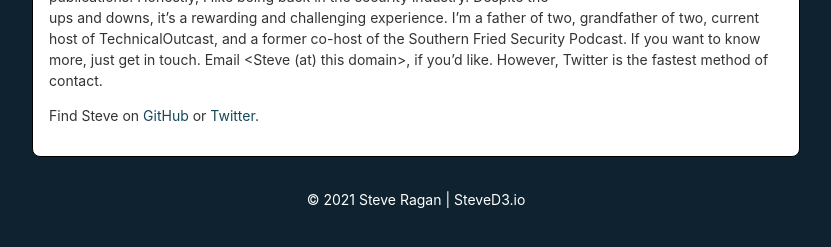
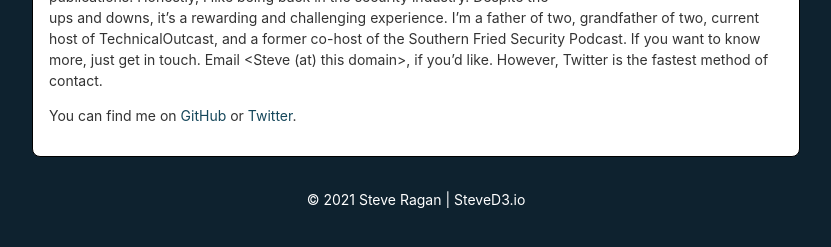
Before and after one commit to SteveD3/steved3.github.io, a Jekyll site: the page built from about.md, in a window 1280 px wide. Shown: the part 417-664 px from the top of the page, without its empty margins (224-1055 px from the left). Built offline with Jekyll 4.4.1, drawn with Linux system fonts in a browser that asks for light colours; nearby versions of some CDN libraries.

Commit message:
Update about.md

```diff
--- a/about.md
+++ b/about.md
@@ -9,4 +9,4 @@ My journalism career lasted for more than a decade. I was privileged to work wit
 
 After leaving journalism in 2018, I started working with a well-known, but otherwise unnamed security company doing threat research and publications. Honestly, I like being back in the security industry. Despite the ups and downs, it's a rewarding and challenging experience. I'm a father of two, grandfather of two, current host of TechnicalOutcast, and a former co-host of the Southern Fried Security Podcast. If you want to know more, just get in touch. Email <Steve (at) this domain>, if you'd like. However, Twitter is the fastest method of contact.
 
-Find Steve on [GitHub](https://github.com/SteveD3) or [Twitter](https://twitter.com/SteveD3).
+You can find me on [GitHub](https://github.com/SteveD3) or [Twitter](https://twitter.com/SteveD3).
```
